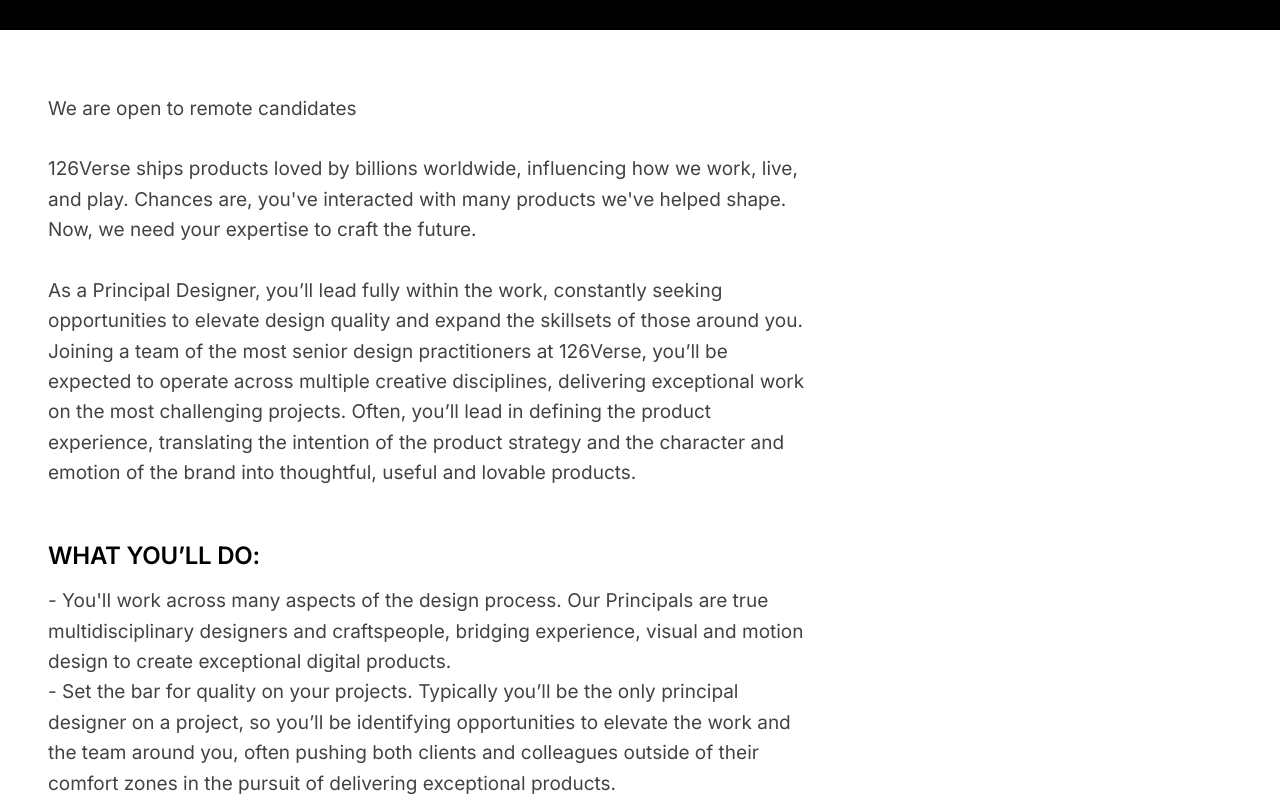
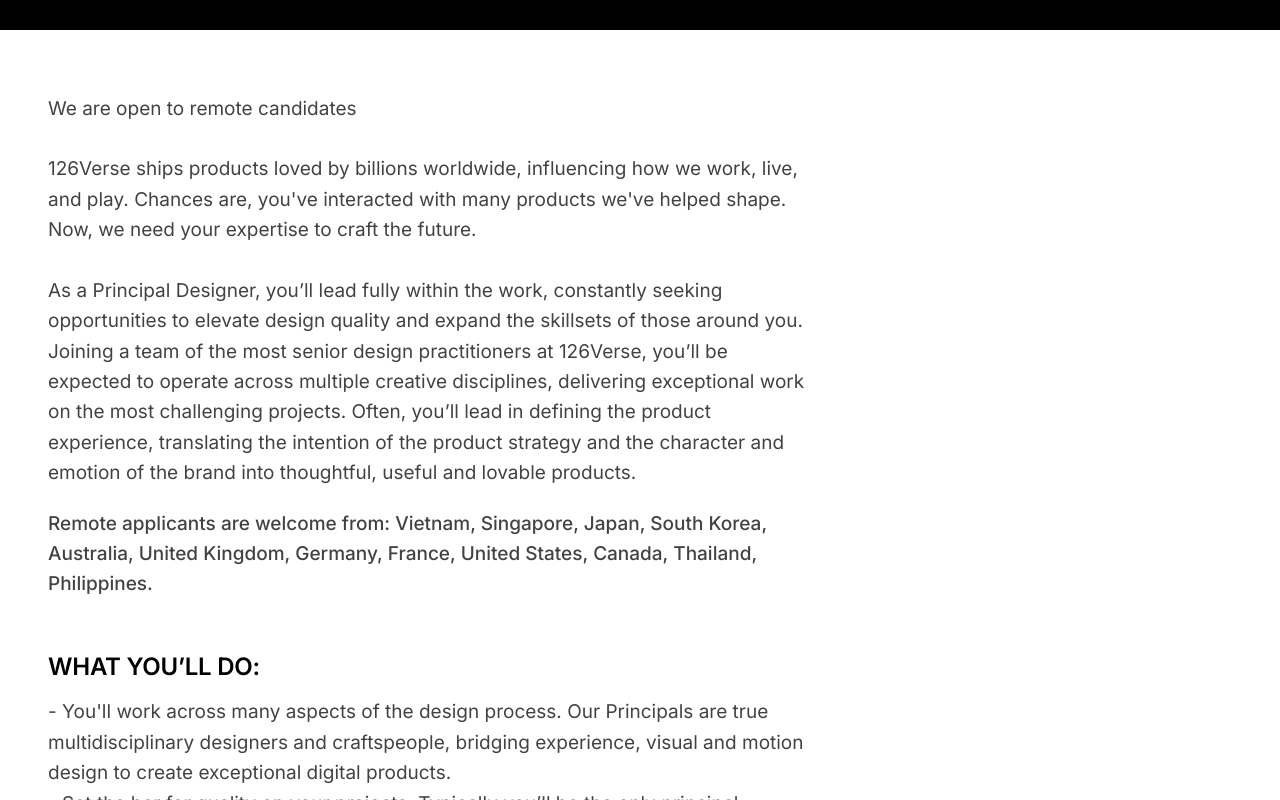
Before and after one commit to Lol6888/website126-2026, an Astro site in the folder site/: page /careers/principal-designer in a window 1280 px wide. Shown: the part 450-1250 px from the top of the page. Built offline with nearby package versions, Linux system fonts and the light colour scheme; Astro itself is replaced by a stand-in of ours; animation ran at ten frames a second.

Commit message:
JobPosting: list eligible remote countries (Google requires at least one country)
applicantLocationRequirements: Vietnam, Singapore, Japan, South Korea, Australia, United Kingdom, Germany, France,
United States, Canada, Thailand, Philippines; the same list is shown on each job page and in the description.

Co-Authored-By: Claude Opus 5.5 <noreply@anthropic.com>

```diff
--- a/site/src/pages/careers/[slug].astro
+++ b/site/src/pages/careers/[slug].astro
@@ -19,6 +19,9 @@ const metaDesc = paras.find((p) => p.toLowerCase().includes(roleName)) ?? paras.
 // Ngày đăng / hạn / phạm vi remote do Felix chốt 2026-11-19. Hết hạn hoặc tuyển đủ → cập nhật JOB_* hoặc gỡ.
 const JOB_POSTED = '2026-11-19';
 const JOB_VALID_THROUGH = '2026-12-31T23:59:59+07:00';
+// Google không nhận "remote toàn cầu": phải liệt kê quốc gia, và mô tả hiển thị cũng phải nêu rõ (Felix chọn 2026-11-19)
+const REMOTE_COUNTRIES = ['Vietnam', 'Singapore', 'Japan', 'South Korea', 'Australia', 'United Kingdom', 'Germany', 'France', 'United States', 'Canada', 'Thailand', 'Philippines'];
+const remoteNote = 'Remote applicants are welcome from: ' + REMOTE_COUNTRIES.join(', ') + '.';
 const esc = (t: string) => t.replace(/&/g, '&amp;').replace(/</g, '&lt;').replace(/>/g, '&gt;');
 // Mô tả HTML dựng từ đúng nội dung hiển thị trên trang (giới thiệu + các mục)
 const listOrPara = (text: string) => {
@@ -29,7 +32,7 @@ const listOrPara = (text: string) => {
   }
   return lines.map((l) => '<p>' + esc(l) + '</p>').join('');
 };
-const jobDescription = paras.map((p) => '<p>' + esc(p.trim()) + '</p>').join('') +
+const jobDescription = '<p>' + esc(remoteNote) + '</p>' + paras.map((p) => '<p>' + esc(p.trim()) + '</p>').join('') +
   j.sections.map((s) => '<p><strong>' + esc(s.h) + '</strong></p>' + listOrPara(s.text)).join('');
 const jobLd = {
   '@context': 'https://schema.org',
@@ -46,9 +49,10 @@ const jobLd = {
     sameAs: 'https://www.126verse.com',
     logo: 'https://www.126verse.com/logo.png',
   },
-  // Văn phòng TP.HCM + nhận ứng viên làm từ xa ở mọi quốc gia
+  // Văn phòng TP.HCM + nhận ứng viên làm từ xa ở các nước trong REMOTE_COUNTRIES
   jobLocation: { '@type': 'Place', address: { '@type': 'PostalAddress', addressLocality: 'Ho Chi Minh City', addressCountry: 'VN' } },
   jobLocationType: 'TELECOMMUTE',
+  applicantLocationRequirements: REMOTE_COUNTRIES.map((name) => ({ '@type': 'Country', name })),
   directApply: true,
   url: new URL('/careers/' + j.slug, Astro.site).href,
 };
@@ -67,6 +71,7 @@ const jobLd = {
 
   <section class="px-5 sm:px-8 md:px-12 py-16">
     <p class="copy-sm max-w-3xl" style="white-space:pre-line" data-reveal>{j.intro}</p>
+    <p class="copy-sm max-w-3xl mt-5 font-medium" data-reveal>{remoteNote}</p>
     {j.sections.map((s) => (
       <div class="mt-14" data-reveal>
         <h2 class="display text-xl md:text-2xl">{s.h}</h2>
```
